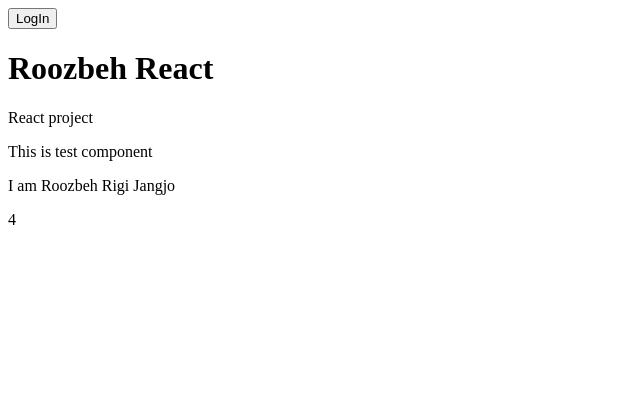
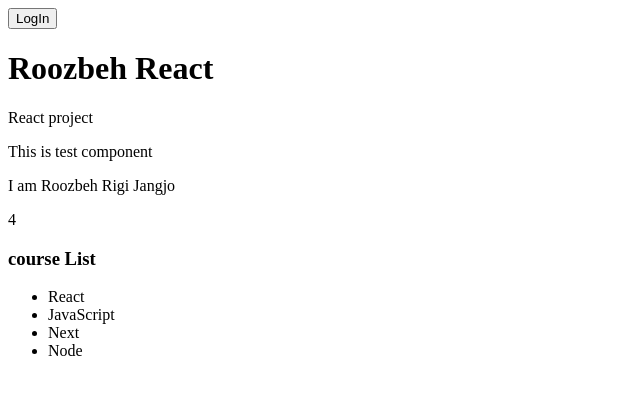
Before and after one commit to golabisib/learnReact, a React (Vite) app in the folder learningReact/: page / in a window 1280 px wide. Shown: the top 394 px of the page, without its empty margins (0-640 px from the left). Built offline with nearby package versions, Linux system fonts and the light colour scheme.

Commit message:
The List Rendering part is added in courselist component

```diff
--- a/learningReact/src/App.jsx
+++ b/learningReact/src/App.jsx
@@ -1,5 +1,6 @@
 import Test from "./ReactFragment.jsx";
 import Header from "./header.jsx";
+import CourseList from "./Courselist.jsx";
 function App() {
 
   return (
@@ -8,6 +9,7 @@
         <h1>Roozbeh React</h1>
         <p>React project</p>
         <Test />
+        <CourseList />
     </div>
   )
 }
--- /dev/null
+++ b/learningReact/src/Courselist.jsx
@@ -0,0 +1,23 @@
+// List Rendering
+
+function CourseList(){
+    const courses = [
+        {id: 1 , name:"React"},
+        {id: 2 , name:"JavaScript"},
+        {id: 3 , name:"Next"},
+        {id: 4 , name:"Node"}
+    ];
+    return(
+        <>
+        <h3>course List</h3>
+        <ul>
+            {courses.map((course) => {
+                return (
+                    <li key={courses.id}>{course.name}</li>
+                );
+            })}
+                </ul>
+        </>
+    );
+}
+export default CourseList
```
